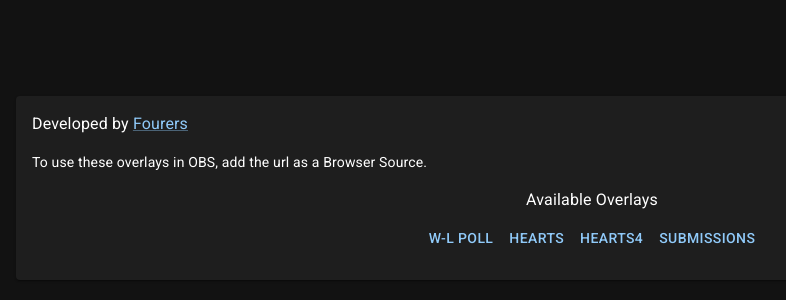
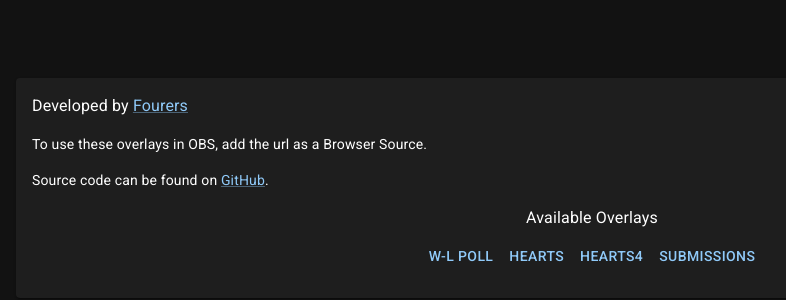
Before and after one commit to fourers/twitch-overlays, a React (Create React App) app: page / in a window 1280 px wide. Shown: the part 212-512 px from the top of the page, without its empty margins (48-834 px from the left). Built offline with nearby package versions, Linux system fonts and the light colour scheme.

Commit message:
Add Github link to info page

```diff
--- a/src/Info/InfoPage.js
+++ b/src/Info/InfoPage.js
@@ -24,6 +24,9 @@ export default function InfoPage() {
                         <Typography variant="body2" sx={{ pb: 2 }}>
                             To use these overlays in OBS, add the url as a Browser Source.
                         </Typography>
+                        <Typography variant="body2" sx={{ pb: 2 }}>
+                            Source code can be found on <Link href="https://github.com/fourers/twitch-overlays">GitHub</Link>.
+                        </Typography>
                         <Grid container justifyContent="center" width="100%">
                             <Stack direction="column">
                                 <Typography variant="heading4" align="center" sx={{ pb: 1 }}>Available Overlays</Typography>
```
